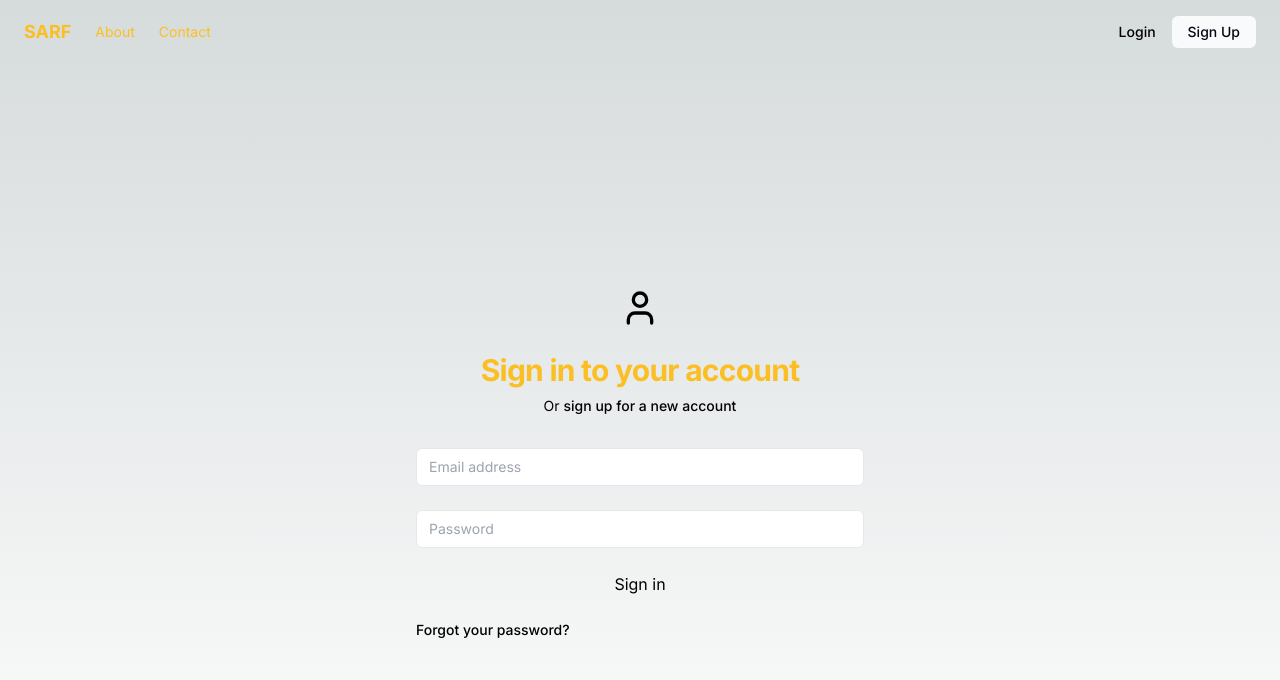
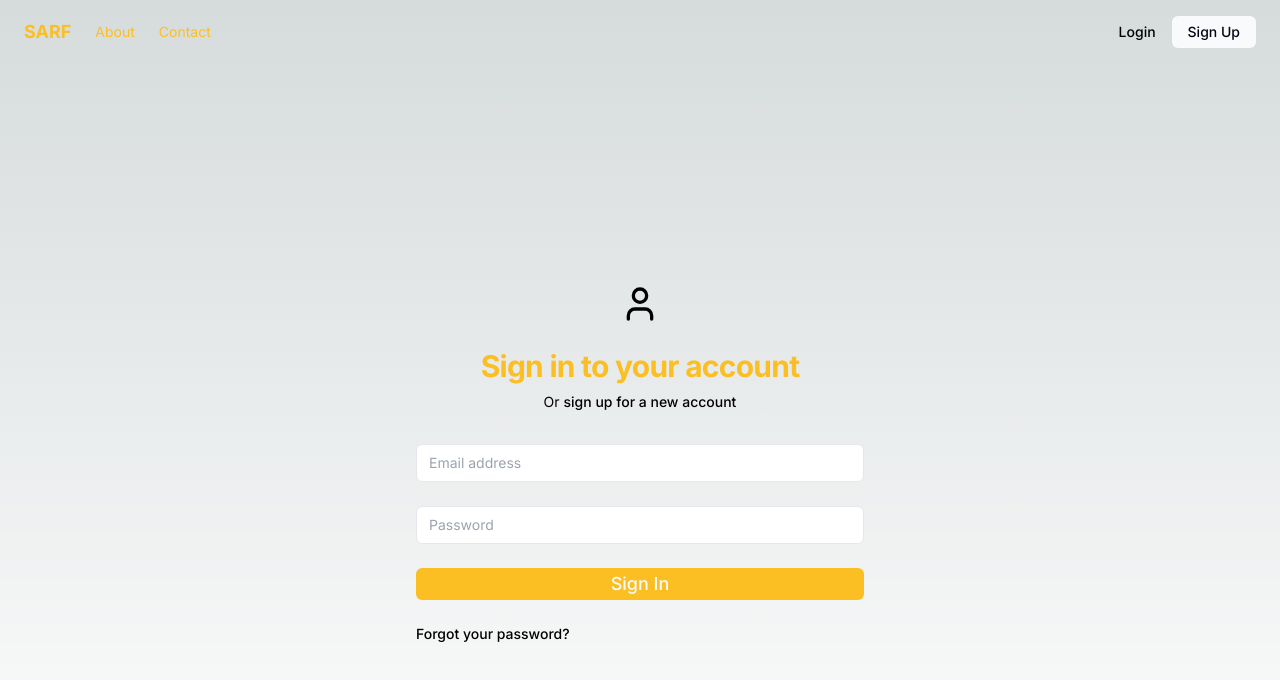
Before and after one commit to Munaiz123/Sarf_WebApp, a Next.js app: page /login in a window 1280 px wide. Shown: the top 680 px of the page. Built offline with nearby package versions, Linux system fonts and the light colour scheme.

Commit message:
change color for button background in signin page

```diff
--- a/src/app/login/page.js
+++ b/src/app/login/page.js
@@ -42,7 +42,8 @@ const LoginPage = () => {
             />
           </div>
           <div>
-            <button type="submit" className="w-full"> Sign in </button>
+            {/* <button type="submit" className="w-full"> Sign in </button> */}
+            <button type="submit" className="w-full inline-flex h-8 items-center justify-center bg-amber-400 text-gray-50 rounded-md text-lg font-medium "> Sign In </button>
           </div>
           <div className="flex items-center justify-between">
             <div className="text-sm">
```
